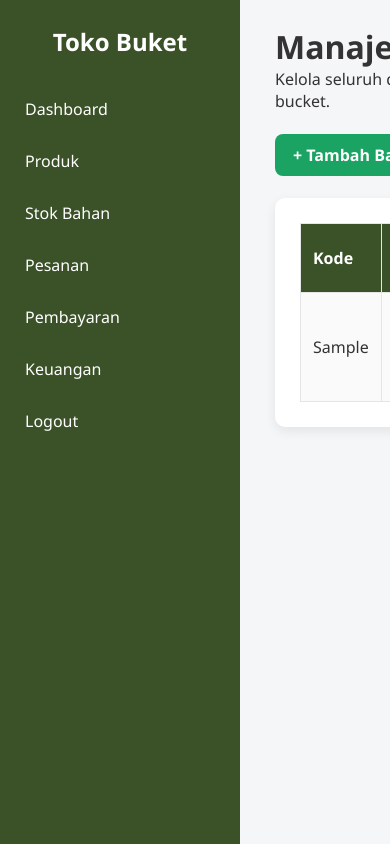
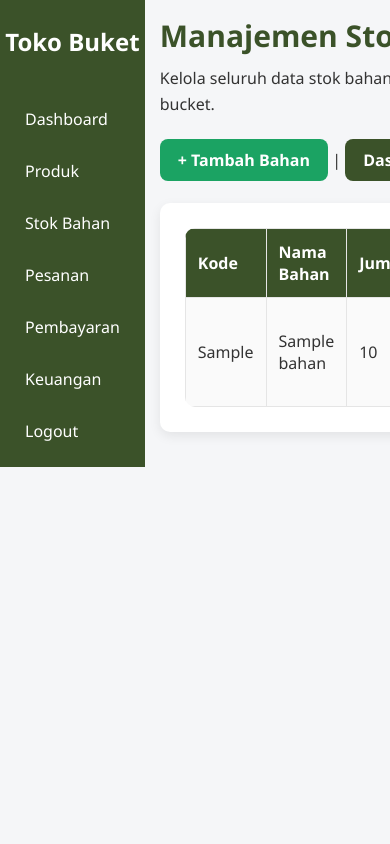
Before and after one commit to evanchristianw-maker/umkm_bucket, a PHP site: page /admin/stok.php in a window 390 px wide; the page is wider, and only the part inside the window is pictured. Run offline with PHP 8.4, Linux system fonts and the light colour scheme; a user stored in the database is signed in; tables that the repository leaves empty hold one stand-in row (values such as "Sample post").

Commit message:
push ke main

```diff
--- a/assets/css/style.css
+++ b/assets/css/style.css
@@ -53,6 +53,37 @@
 body{
     background:var(--bg-light);
     color:var(--black);
+}
+
+/* ======================================================
+   HEADING
+====================================================== */
+
+h1{
+
+    font-size:30px;
+    margin-bottom:10px;
+    color:var(--primary);
+
+}
+
+h2{
+
+    font-size:24px;
+    margin-bottom:10px;
+
+}
+
+h3{
+
+    margin-bottom:10px;
+
+}
+
+p{
+
+    line-height:1.6;
+
 }
 
 /* ======================================================
@@ -135,6 +166,14 @@
 
     margin-bottom:20px;
 
+    transition:.3s;
+
+}
+
+.card:hover{
+
+    transform:translateY(-2px);
+
 }
 
 /* ======================================================
@@ -165,6 +204,7 @@
 
 .btn:hover{
 
+    opacity:.9;
     transform:translateY(-2px);
 
 }
@@ -207,6 +247,10 @@
 
     background:white;
 
+    border-radius:10px;
+
+    overflow:hidden;
+
 }
 
 table th{
@@ -240,24 +284,19 @@
 
 }
 
+
 /* ======================================================
    FORM
 ====================================================== */
 
 form{
-
     margin-top:15px;
-
 }
 
 label{
-
     display:block;
-
     margin-bottom:6px;
-
     font-weight:bold;
-
 }
 
 input,
@@ -265,16 +304,13 @@
 textarea{
 
     width:100%;
+    padding:10px;
+    border:1px solid var(--border);
+    border-radius:8px;
+    margin-bottom:15px;
+    outline:none;
 
-    padding:10px;
-
-    border:1px solid var(--border);
-
-    border-radius:8px;
-
-    margin-bottom:15px;
-
-    outline:none;
+    transition:.3s;
 
 }
 
@@ -283,6 +319,27 @@
 textarea:focus{
 
     border-color:var(--primary);
+    box-shadow:0 0 0 3px rgba(59,82,41,.15);
+
+}
+
+textarea{
+
+    resize:vertical;
+    min-height:120px;
+
+}
+
+input[type="file"]{
+
+    padding:8px;
+    background:white;
+
+}
+
+::placeholder{
+
+    color:#999;
 
 }
 
@@ -435,3 +492,45 @@
     background:var(--danger);
 
 }
+
+/* ======================================================
+   RESPONSIVE
+====================================================== */
+
+@media (max-width:768px){
+
+    .sidebar{
+
+        position:relative;
+        width:100%;
+        min-height:auto;
+
+    }
+
+    .content{
+
+        margin-left:0;
+        padding:15px;
+
+    }
+
+    table{
+
+        display:block;
+        overflow-x:auto;
+
+    }
+
+    .login-card{
+
+        width:95%;
+
+    }
+
+    .product-grid{
+
+        grid-template-columns:1fr;
+
+    }
+
+}
```
